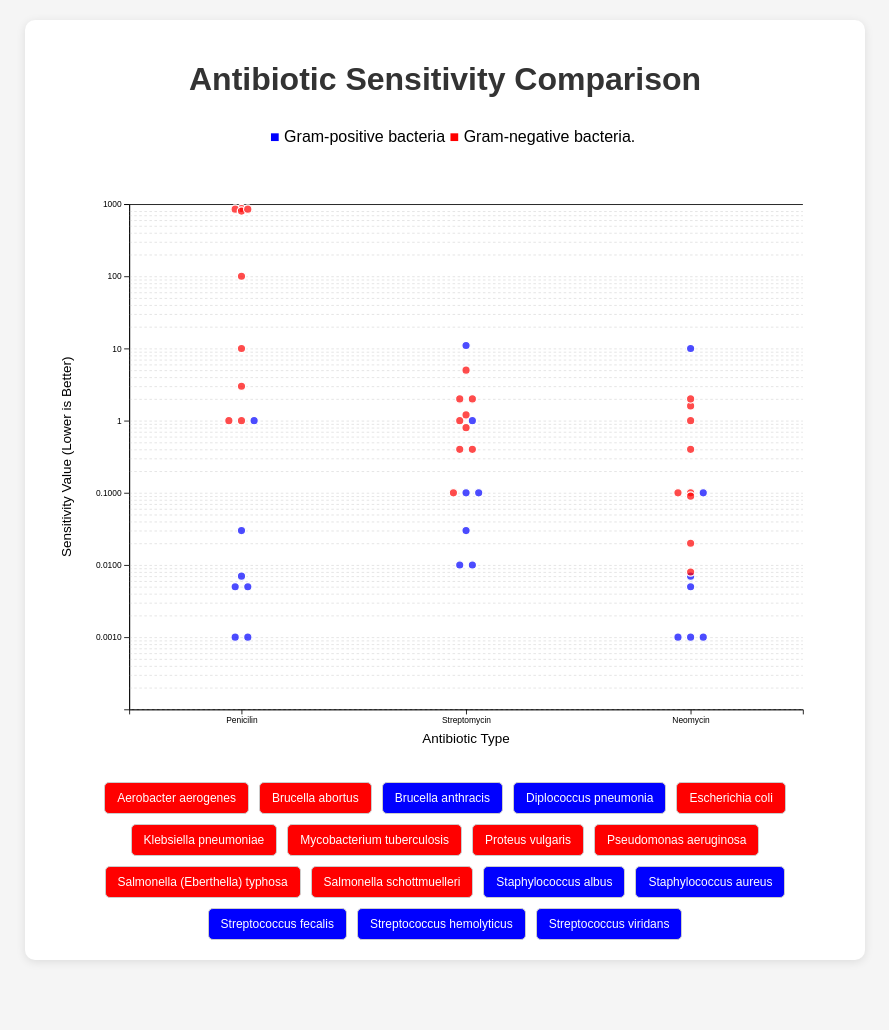
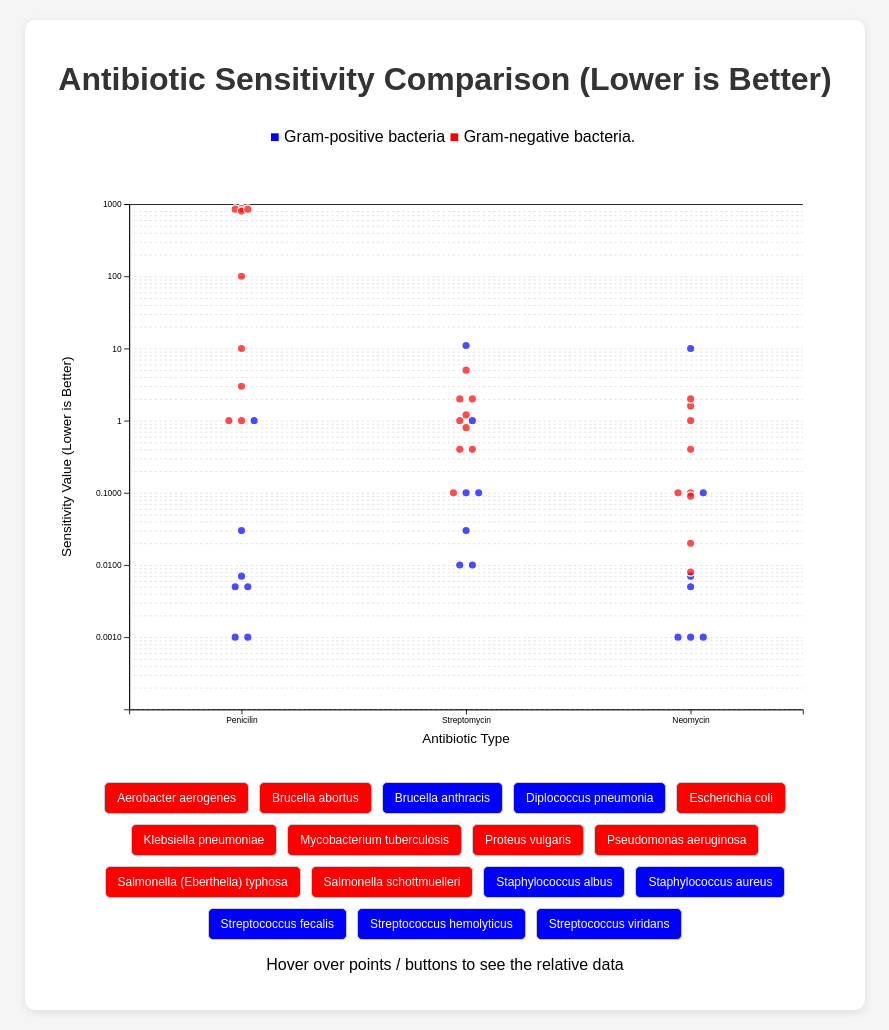
Before and after one commit to hexboxlabs/2025-DataVIz-Assignment-4, a plain HTML site: page index.html in a window 1280 px wide. Shown: the whole page, without its empty margins (195-1084 px from the left). Before the commit the page ends 980 px from the top, so only its background shows below. Drawn offline with nearby package versions, Linux system fonts and the light colour scheme.

Commit message:
Update page header and add user instructions
Clarifies the meaning of the comparison by updating the main heading and adds a note instructing users to hover over points or buttons to view relative data.

```diff
--- a/index.html
+++ b/index.html
@@ -109,13 +109,17 @@
 </head>
 <body>
     <div class="container">
-        <h1>Antibiotic Sensitivity Comparison</h1>
+        <h1>Antibiotic Sensitivity Comparison (Lower is Better)</h1>
         <div style ="margin-left:225px">
+
             <p><span style="color: blue;">■</span> Gram-positive bacteria <span style="color: red;">■</span> Gram-negative bacteria.</p>
+
         </div>
+        <div></div>
         <div id="plot"></div>
         <div id="tooltip"></div>
         <div id="buttons-container"></div>
+        <p style="text-align:center">Hover over points / buttons to see the relative data</p>
     </div>
 
     <script>
```
